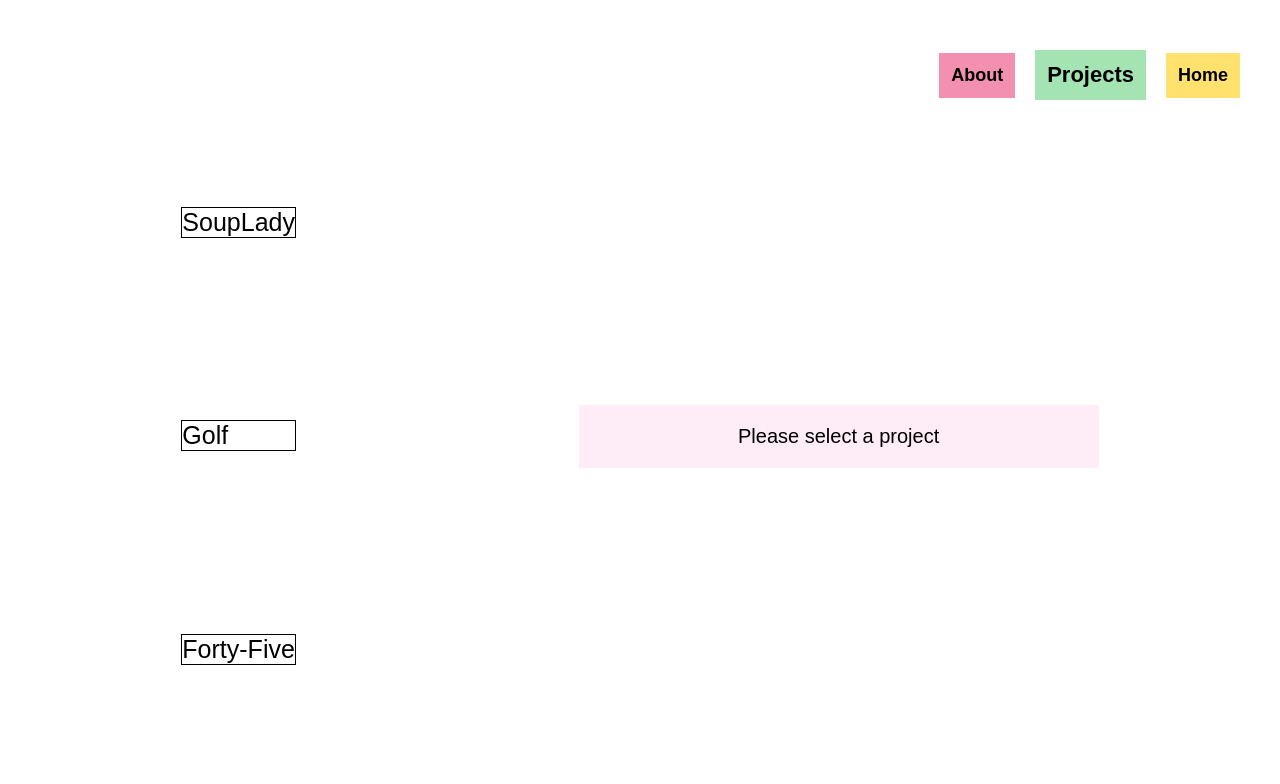
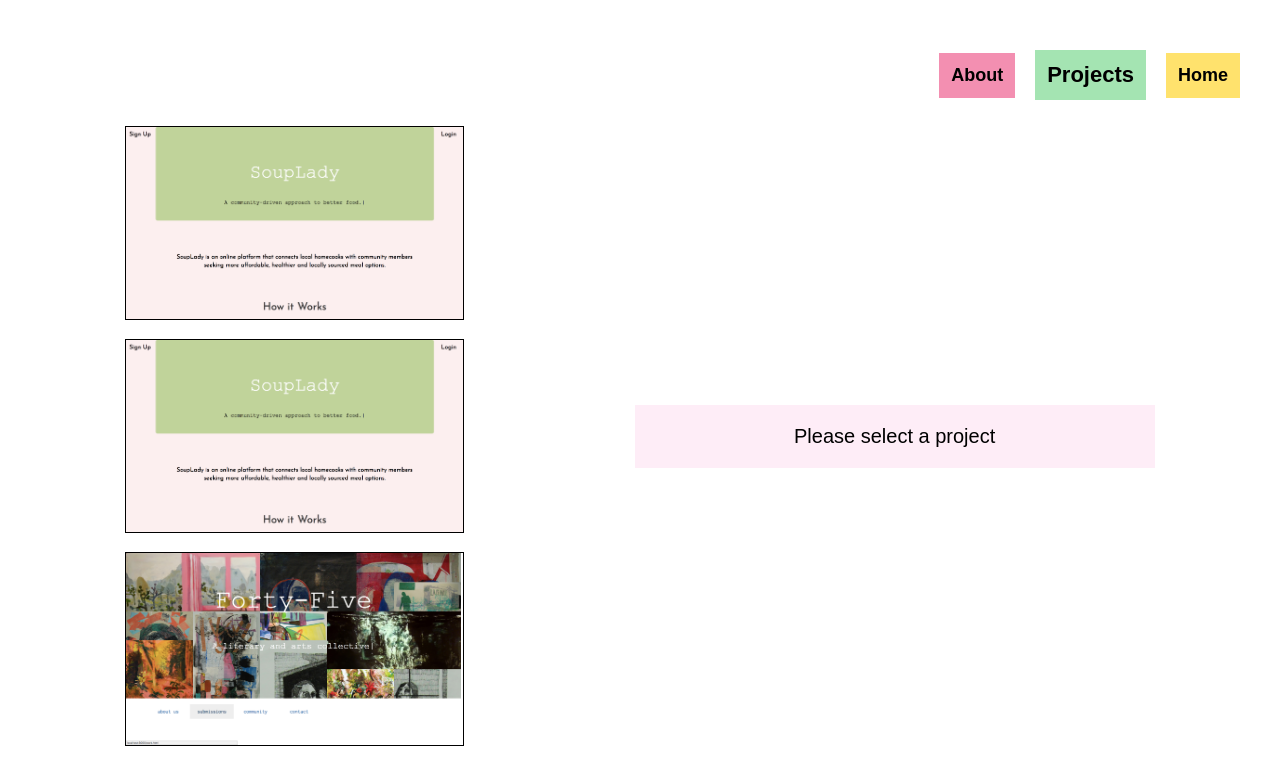
Before and after one commit to cookiesburg/profile, a React (Create React App) app: page /projects in a window 1280 px wide. Shown: the top 784 px of the page. Built offline with nearby package versions, Linux system fonts and the light colour scheme.

Commit message:
practice redeploy

```diff
--- a/src/App.css
+++ b/src/App.css
@@ -89,6 +89,13 @@
 
   .project-thumb {
     border: 1px solid black;
+    height: 30%;
+    width: auto;
+  }
+
+  .project-thumb > img {
+    height: 100%;
+    width: auto;
   }
 
   .project-details {
--- a/src/components/Projects.js
+++ b/src/components/Projects.js
@@ -22,15 +22,18 @@ export default class Projects extends Component {
     var projects =  [
       {
         title: 'SoupLady',
-        description: 'A community-driven approach to better food'
+        description: 'A community-driven approach to better food',
+        img: '/img/souplady.png'
       },
       {
         title: 'Golf',
-        description: 'Personal handicap tracking application'
+        description: 'Personal handicap tracking application',
+        img: '/img/souplady.png'
       },
       {
         title: 'Forty-Five',
-        description: 'Literary and arts collective'
+        description: 'Literary and arts collective',
+        img: '/img/fortyfive.png'
       }
     ];
 
@@ -42,7 +45,7 @@ export default class Projects extends Component {
             return (
               <div className='project-thumb'
                    onClick = {this.selectProject.bind(null, project)}>
-                {project.title}
+                <img src={process.env.PUBLIC_URL + project.img} alt='landing page'/>
               </div>
             );
           })}
```
Also changed, not shown: public/img/fortyfive.png (added), public/img/souplady.png (added).
